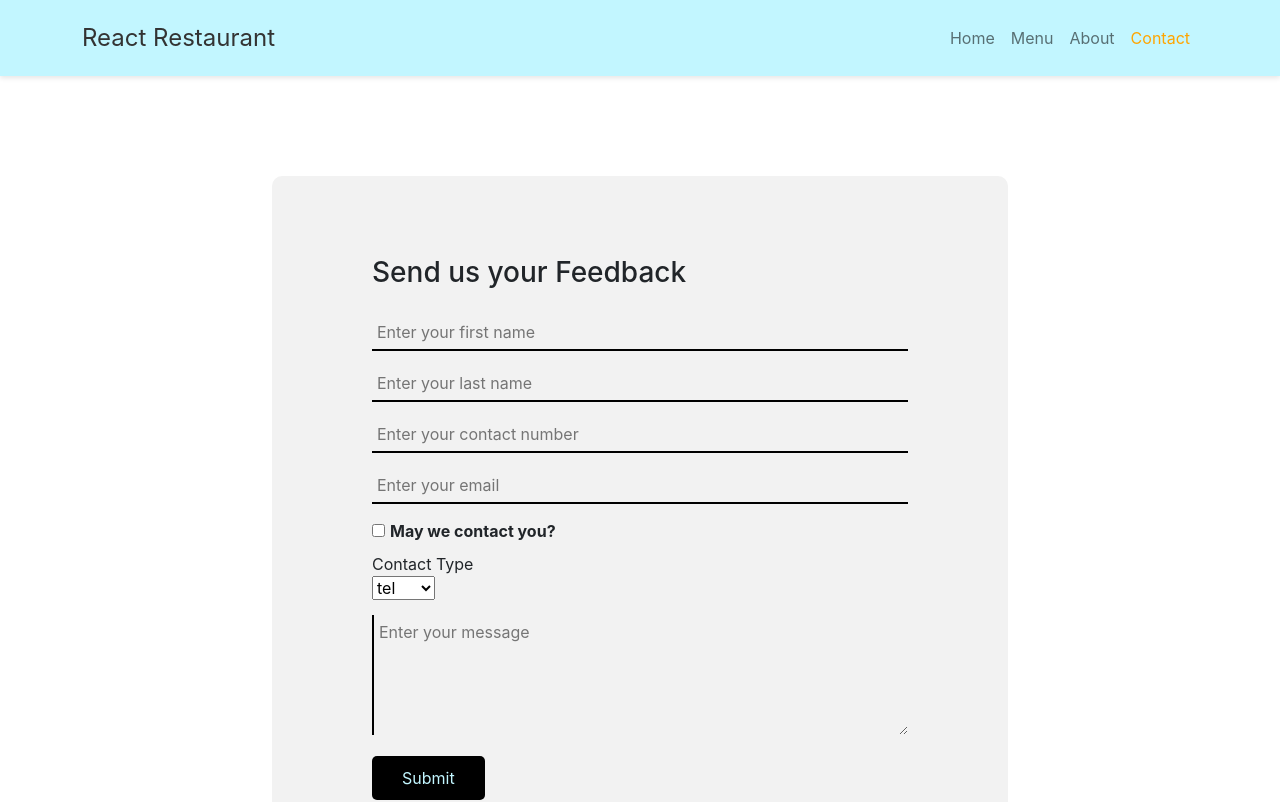
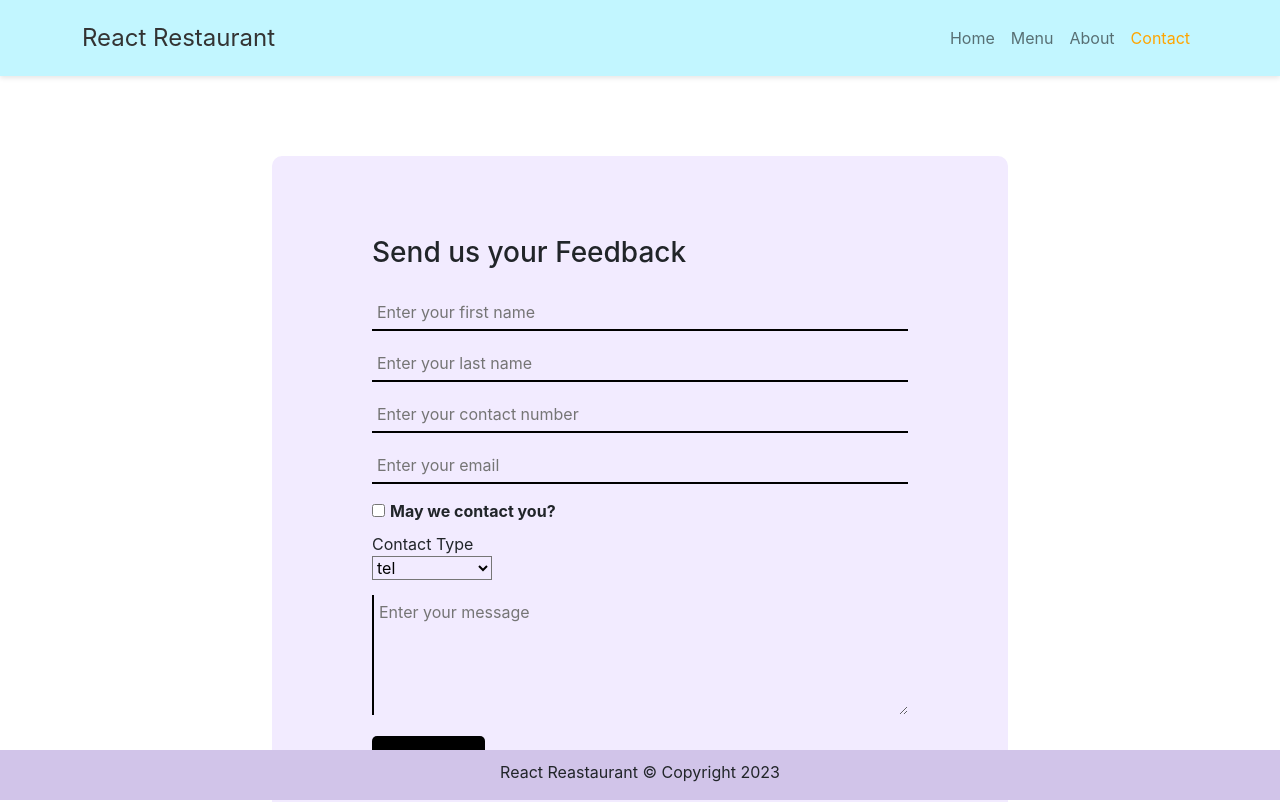
Before and after one commit to mahbubHasan21/react-restaurant, a React (Create React App) app: page /contact in a window 1280 px wide. Shown: the top 802 px of the page. Built offline with nearby package versions, Linux system fonts and the light colour scheme.

Commit message:
Add footer component

```diff
--- a/src/App.css
+++ b/src/App.css
@@ -35,10 +35,10 @@ button {
 /* navigation end */
 
 form {
-  background-color: #f2f2f2;
+  background-color: #f2ebff;
   padding: 80px 100px;
   border-radius: 10px;
-  margin-top: 100px;
+  margin: 80px 0px;
 }
 form h3 {
   margin-bottom: 25px;
@@ -62,6 +62,10 @@ textarea:focus {
 input[type="checkbox"] {
   margin-right: 5px;
 }
+select {
+  background: transparent;
+  width: 120px;
+}
 textarea {
   margin: 15px 0px 15px 0px;
   width: 100%;
@@ -82,3 +86,12 @@ input[type="submit"] {
   padding: 10px 30px;
   border-radius: 5px;
 }
+
+.footer {
+  background-color: #d1c4e9;
+  margin: 0px auto;
+  padding-top: 10px;
+  position: fixed;
+  bottom: 0;
+  width: 100%;
+}
--- a/src/components/body/Contact.js
+++ b/src/components/body/Contact.js
@@ -27,7 +27,6 @@ class Contact extends Component {
     this.setState({
       [name]: [value],
     });
-    console.log(name, value);
   };
   handleSubmit = (event) => {
     console.log(this.state);
--- a/src/components/footer/Footer.js
+++ b/src/components/footer/Footer.js
@@ -1,7 +1,17 @@
 import React from "react";
 
 const Footer = () => {
-  return <div>Footer</div>;
+  return (
+    <div className="footer">
+      <div className="container">
+        <div className="row justify-content-center">
+          <div className="col-auto">
+            <p>React Reastaurant &#169; Copyright 2023</p>
+          </div>
+        </div>
+      </div>
+    </div>
+  );
 };
 
 export default Footer;
```
